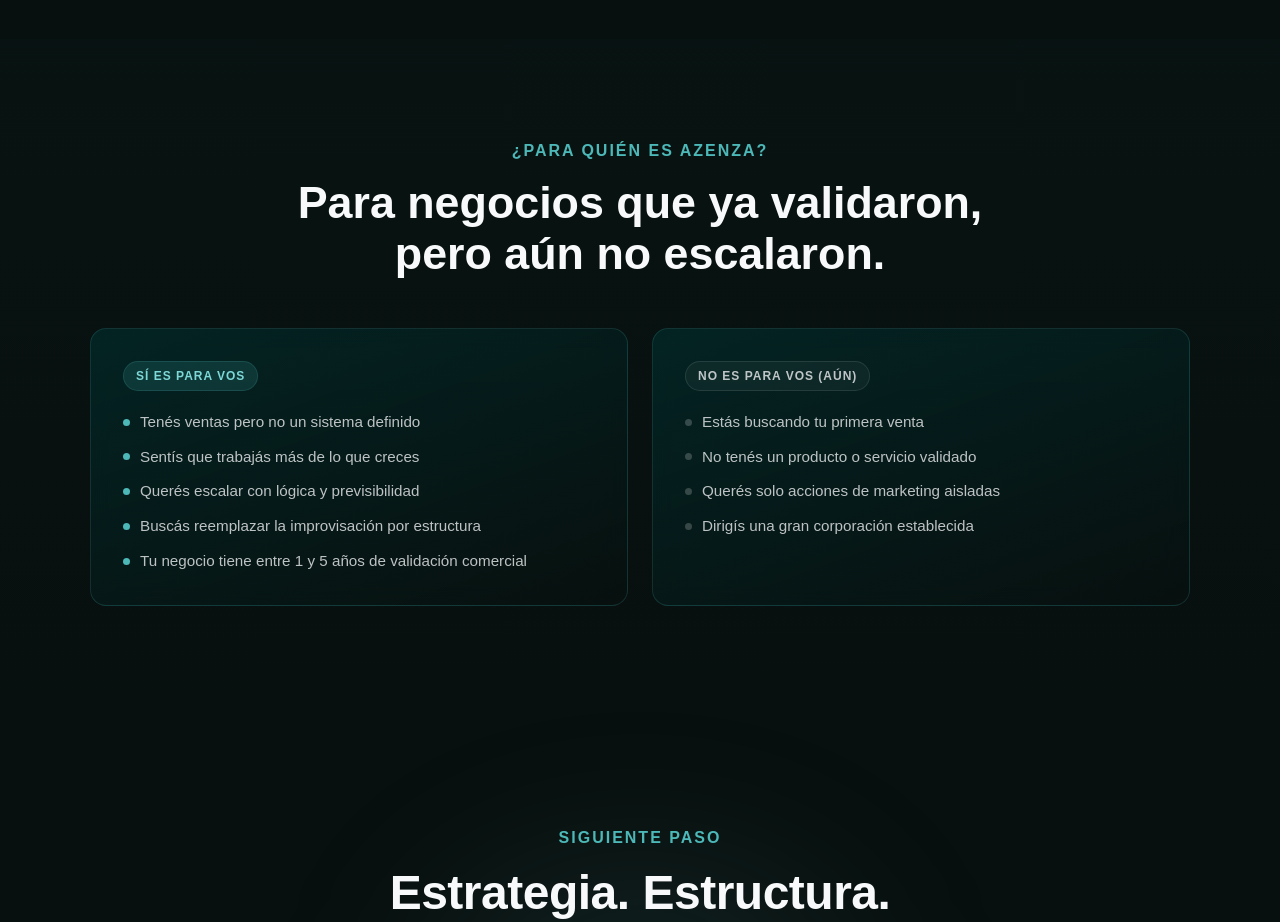
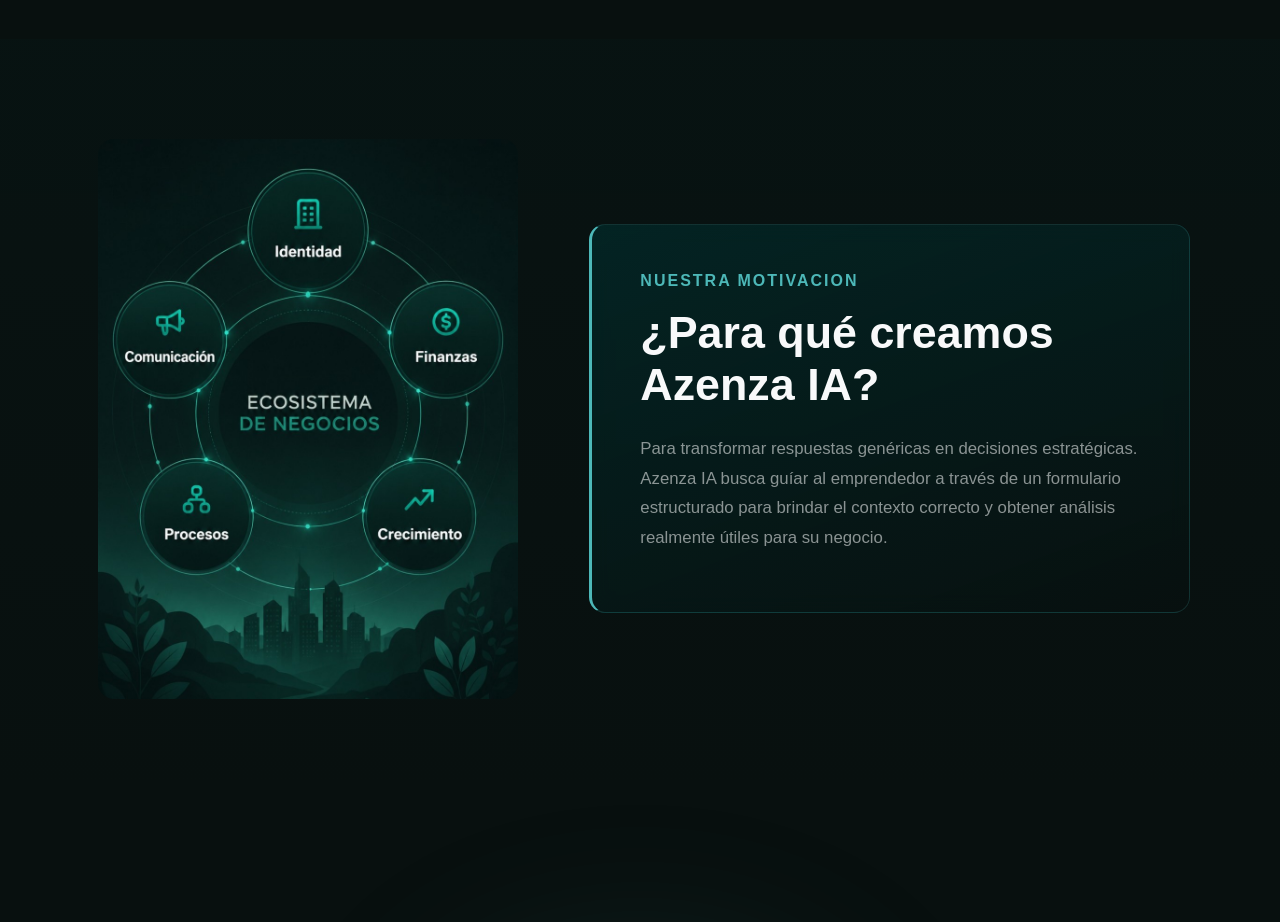
Before and after one commit to BustosFacundo/AzenzaIA, a React (Vite) app in the folder frontend/: page / in a window 1280 px wide. Shown: the part 2540-3462 px from the top of the page. Built offline with nearby package versions, Linux system fonts and the light colour scheme.

Commit message:
Nueva seccion Nuestra Motivacion

```diff
--- a/frontend/src/App.css
+++ b/frontend/src/App.css
@@ -700,90 +700,46 @@
 }
 
 
-/* AUDIENCIA */
-
-.audience {
+/* POR QUÉ AZENZA IA */
+
+.why-ai {
     padding: 100px 80px;
     background: linear-gradient(180deg, rgba(0,51,51,0.08) 0%, transparent 100%);
 }
 
-.audience__inner {
+.why-ai__inner {
     max-width: 1100px;
     margin: 0 auto;
-    text-align: center;
-}
-
-.audience__grid {
-    display: grid;
-    grid-template-columns: 1fr 1fr;
-    gap: 24px;
-    margin-top: 48px;
-    text-align: left;
-}
-
-.audience-card {
-    padding: 32px;
+    display: flex;
+    align-items: center;
+    gap: 64px;
+}
+
+.why-ai__visual {
+    flex: 1;
+    display: flex;
+    justify-content: center;
+}
+
+.why-ai__img {
+    width: 100%;
+    max-width: 420px;
     border-radius: var(--radius-lg);
-}
-
-.audience-card--yes, .audience-card--no {
-    transition: all var(--transition);
-}
-
-.audience-card--yes:hover, .audience-card--no:hover {
-    border-color: var(--teal-border-hover);
-    transform: translateY(-2px);
-}
-
-.audience-card__tag {
-    display: inline-block;
-    font-size: 0.75rem;
-    font-weight: 700;
-    letter-spacing: 1px;
-    text-transform: uppercase;
-    padding: 5px 12px;
-    border-radius: 999px;
-    margin-bottom: 20px;
-}
-
-.audience-card__tag--yes {
-    background: var(--teal-bg-active);
-    color: var(--color-teal-light);
-    border: 1px solid var(--teal-border);
-}
-
-.audience-card__tag--no {
-    background: rgba(255,255,255,0.04);
-    color: var(--color-text-semi-muted);
-    border: 1px solid rgba(255,255,255,0.1);
-}
-
-.audience-card ul {
-    list-style: none;
-    padding: 0;
-    margin: 0;
-    display: flex;
-    flex-direction: column;
-    gap: 12px;
-}
-
-.audience-card li {
-    display: flex;
-    align-items: center;
-    gap: 10px;
-    font-size: 0.95rem;
-    color: var(--color-text-semi-muted);
-}
-
-.dot {
-    width: 7px;
-    height: 7px;
-    border-radius: 50%;
-    flex-shrink: 0;
-}
-
-.dot--teal { background: var(--color-teal); }
-.dot--dim  { background: rgba(255,255,255,0.2); }
+    display: block;
+}
+
+.why-ai__content {
+    flex: 1.15;
+    padding: 44px 48px;
+    border-radius: var(--radius-lg);
+    border-left: 3px solid var(--color-teal);
+}
+
+.why-ai__desc {
+    font-size: 1.05rem;
+    line-height: 1.75;
+    color: var(--color-text-muted);
+}
 
 
 /* CTA FINAL */
@@ -863,8 +819,9 @@
     .approach__inner { flex-direction: column; gap: 48px; }
     .approach__left { max-width: 100%; }
 
-    .audience { padding: 80px 40px; }
-    .audience__grid { grid-template-columns: 1fr; }
+    .why-ai { padding: 80px 40px; }
+    .why-ai__inner { flex-direction: column; gap: 40px; }
+    .why-ai__content { padding: 36px; }
 
     .cta { padding: 80px 40px; }
 }
@@ -876,7 +833,8 @@
     .profesionalizar { padding: 60px 24px; }
     .pro-step { flex-wrap: wrap; padding: 16px 20px; }
     .approach { padding: 60px 24px; }
-    .audience { padding: 60px 24px; }
+    .why-ai { padding: 60px 24px; }
+    .why-ai__content { padding: 28px; }
     .cta { padding: 60px 24px; }
 }
 
--- a/frontend/src/pages/Inicio.jsx
+++ b/frontend/src/pages/Inicio.jsx
@@ -304,45 +304,25 @@
                 </div>
             </section>
 
-            {/* ── PARA QUIEN ── */}
-            <section className="audience">
-                <div className="audience__inner">
-                    <p className="section-label reveal">¿Para quién es Azenza?</p>
-                    <h2 className="section-title reveal">
-                        Para negocios que ya validaron,<br />pero aún no escalaron.
-                    </h2>
-                    <div className="audience__grid">
-                        <div className="audience-card audience-card--yes glass-panel reveal">
-                            <div className="audience-card__tag audience-card__tag--yes">Sí es para vos</div>
-                            <ul>
-                                {[
-                                    'Tenés ventas pero no un sistema definido',
-                                    'Sentís que trabajás más de lo que creces',
-                                    'Querés escalar con lógica y previsibilidad',
-                                    'Buscás reemplazar la improvisación por estructura',
-                                    'Tu negocio tiene entre 1 y 5 años de validación comercial',
-                                ].map((item) => (
-                                    <li key={item}>
-                                        <span className="dot dot--teal" /> {item}
-                                    </li>
-                                ))}
-                            </ul>
-                        </div>
-                        <div className="audience-card audience-card--no glass-panel reveal">
-                            <div className="audience-card__tag audience-card__tag--no">No es para vos (aún)</div>
-                            <ul>
-                                {[
-                                    'Estás buscando tu primera venta',
-                                    'No tenés un producto o servicio validado',
-                                    'Querés solo acciones de marketing aisladas',
-                                    'Dirigís una gran corporación establecida',
-                                ].map((item) => (
-                                    <li key={item}>
-                                        <span className="dot dot--dim" /> {item}
-                                    </li>
-                                ))}
-                            </ul>
-                        </div>
+            {/* ── POR QUÉ AZENZA IA ── */}
+            <section className="why-ai">
+                <div className="why-ai__inner">
+                    <div className="why-ai__visual reveal">
+                        <img
+                            src="/ecosistema.jpeg"
+                            alt="Ecosistema de negocios: identidad, comunicación, finanzas, crecimiento y procesos"
+                            className="why-ai__img"
+                        />
+                    </div>
+                    <div className="why-ai__content glass-panel reveal">
+                        <p className="section-label">Nuestra motivacion</p>
+                        <h2 className="section-title">¿Para qué creamos Azenza IA?</h2>
+                        <p className="why-ai__desc">
+                            Para transformar respuestas genéricas en decisiones estratégicas. Azenza
+                            IA busca guíar al emprendedor a través de un formulario estructurado para
+                            brindar el contexto correcto y obtener análisis realmente útiles para
+                            su negocio.
+                        </p>
                     </div>
                 </div>
             </section>
```
Also changed, not shown: frontend/public/ecosistema.jpeg (added).
